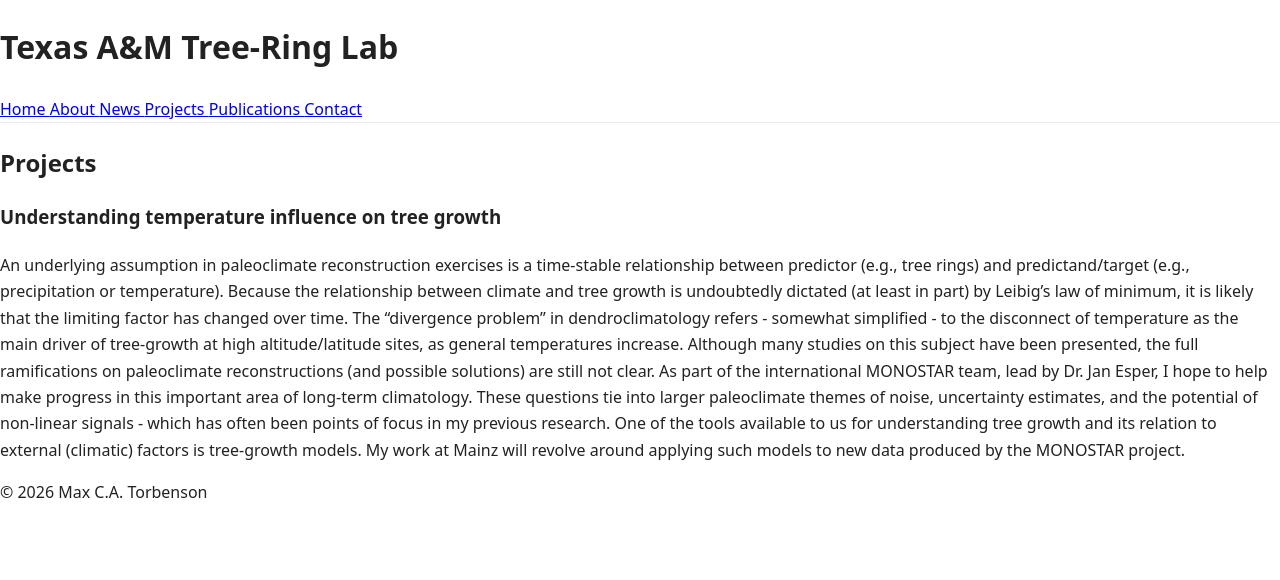
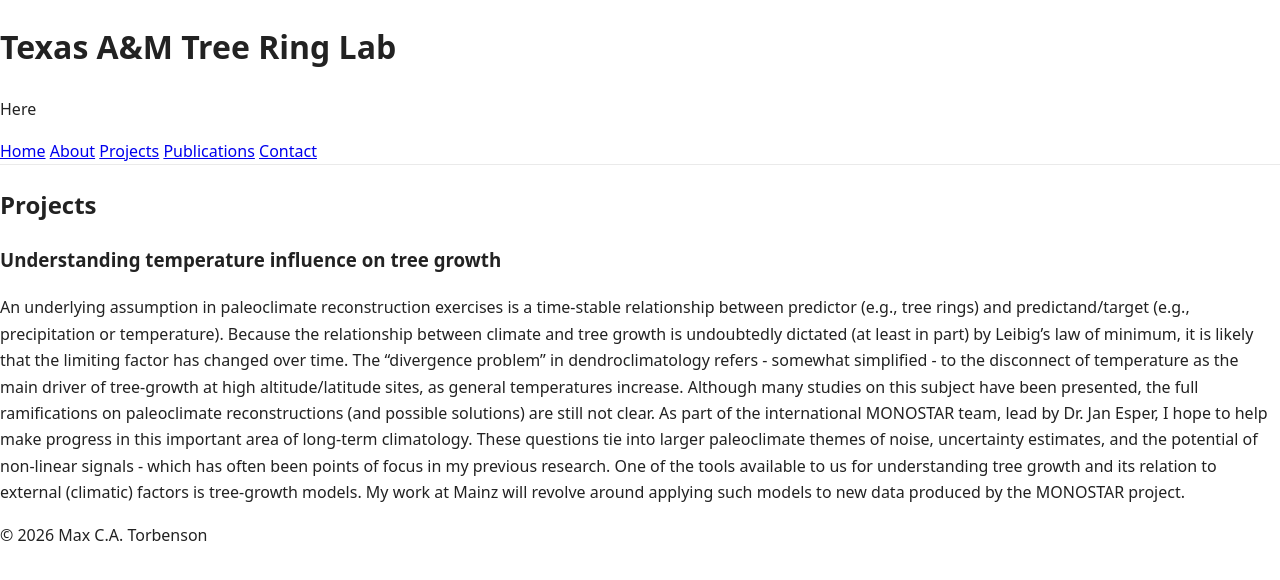
Before and after one commit to mcatorbenson/mcatorbenson.github.io, a Jekyll site: the page built from projects/index.md, in a window 1280 px wide. Shown: the top 580 px of the page. Built offline with Jekyll 4.4.1, drawn with Linux system fonts in a browser that asks for light colours; some of the changed lines change nothing that is shown.

Commit message:
Update header.html

```diff
--- a/_includes/header.html
+++ b/_includes/header.html
@@ -1,38 +1,14 @@
 <div class="site-header">
   <header>
-    <h1>Texas A&M Tree-Ring Lab</h1>
+    <h1>Texas A&amp;M Tree Ring Lab</h1>
+    <p>Here</p>
   </header>
 
   <nav>
-  <a href="{{ '/' | relative_url }}"
-     {% if page.url == '/' %}class="active"{% endif %}>
-    Home
-  </a>
-
-  <a href="{{ '/about/' | relative_url }}"
-     {% if page.url == '/about/' %}class="active"{% endif %}>
-    About
-  </a>
-
-  <a href="{{ '/news/' | relative_url }}"
-     {% if page.url == '/news/' %}class="active"{% endif %}>
-    News
-  </a>
-
-  <a href="{{ '/projects/' | relative_url }}"
-     {% if page.url == '/projects/' %}class="active"{% endif %}>
-    Projects
-  </a>
-
-  <a href="{{ '/publications/' | relative_url }}"
-     {% if page.url == '/publications/' %}class="active"{% endif %}>
-    Publications
-  </a>
-
-  <a href="{{ '/contact/' | relative_url }}"
-     {% if page.url == '/contact/' %}class="active"{% endif %}>
-    Contact
-  </a>
-</nav>
-
+    <a href="/">Home</a>
+    <a href="/about/">About</a>
+    <a href="/projects/">Projects</a>
+    <a href="/publications/">Publications</a>
+    <a href="/contact/">Contact</a>
+  </nav>
 </div>
```
